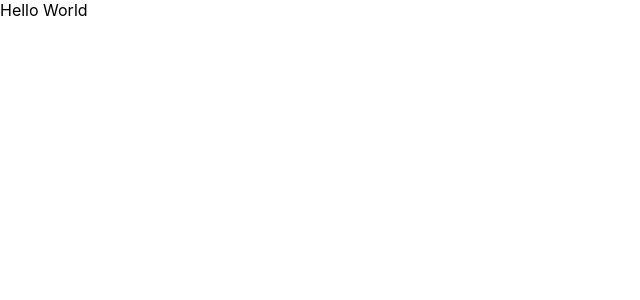
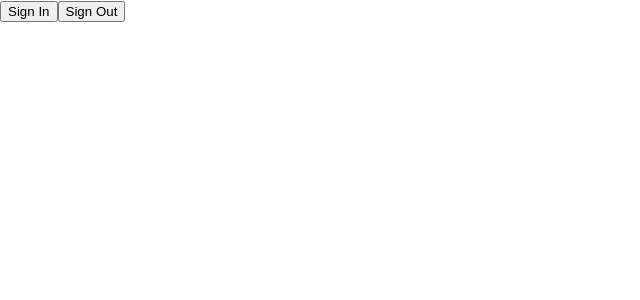
Before and after one commit to Josef37/screeps-client, a React (Create React App) app: page / in a window 1280 px wide. Shown: the top 300 px of the page, without its empty margins (0-640 px from the left). Built offline with nearby package versions, Linux system fonts and the light colour scheme.

Commit message:
:construction: Set up redux user slice (WIP)

```diff
--- a/package.json
+++ b/package.json
@@ -11,6 +11,7 @@
     "@types/node": "^12.12.67",
     "@types/react": "^16.9.51",
     "@types/react-dom": "^16.9.8",
+    "@types/react-redux": "^7.1.9",
     "react": "^16.13.1",
     "react-dom": "^16.13.1",
     "react-redux": "^7.2.1",
--- a/src/App.tsx
+++ b/src/App.tsx
@@ -1,10 +1,15 @@
 import React from 'react';
+import { useDispatch } from 'react-redux';
+import { signin, signout } from './redux/user/user.slice';
 
 function App() {
+  const dispatch = useDispatch()
+
   return (
-    <div className="App">
-      Hello World
-    </div>
+    <>
+      <button onClick={() => dispatch(signin({ name: 'John Doe', password: '1234' }))}>Sign In</button>
+      <button onClick={() => dispatch(signout())}>Sign Out</button>
+    </>
   );
 }
 
--- a/src/index.tsx
+++ b/src/index.tsx
@@ -1,11 +1,16 @@
 import React from 'react';
 import ReactDOM from 'react-dom';
+import { Provider } from "react-redux";
+import store from './redux/store'
+
+import App from './App';
 import './index.css';
-import App from './App';
 
 ReactDOM.render(
   <React.StrictMode>
-    <App />
+    <Provider store={store}>
+      <App />
+    </Provider>
   </React.StrictMode>,
   document.getElementById('root')
 );
--- /dev/null
+++ b/src/redux/root.reducer.ts
@@ -0,0 +1,10 @@
+import { combineReducers } from "@reduxjs/toolkit";
+import userReducer from "./user/user.slice";
+
+const rootReducer = combineReducers({
+    user: userReducer
+})
+
+export type RootState = ReturnType<typeof rootReducer>
+
+export default rootReducer
--- /dev/null
+++ b/src/redux/store.ts
@@ -0,0 +1,11 @@
+import { Action, configureStore, ThunkAction } from "@reduxjs/toolkit";
+import rootReducer, { RootState } from "./root.reducer";
+
+const store = configureStore({
+    reducer: rootReducer
+})
+
+export type AppDispatch = typeof store.dispatch
+export type AppThunk = ThunkAction<void, RootState, unknown, Action<string>>
+
+export default store
--- /dev/null
+++ b/src/redux/user/user.slice.ts
@@ -0,0 +1,79 @@
+import { createAsyncThunk, createSlice, PayloadAction } from "@reduxjs/toolkit";
+import { RootState } from "../root.reducer";
+
+/* Type Definitions */
+
+type User = Partial<{
+    _id: string,
+    email: string
+    username: string
+    cpu: number,
+    password: boolean,
+    gcl: number,
+    blocked: boolean,
+    money: number,
+    steam: {},
+    powerExperimentations: number,
+    powerExperimentationTime: number
+}>
+
+type UserCredentials = {
+    name: string,
+    password: string
+}
+
+type UserState = {
+    isLoading: boolean,
+    error?: string,
+    user?: User
+}
+
+
+/* Thunks */
+
+export const signin = createAsyncThunk(
+    'user/signin',
+    async (user: UserCredentials): Promise<User> => {
+        return { username: user.name, password: !!user.password }
+    }, {
+    condition: (_user, { getState }) => {
+        const state = getState() as RootState;
+        if (state.user.user || state.user.isLoading) return false;
+    }
+})
+
+
+/* Slice */
+
+const initialState: UserState = {
+    isLoading: false,
+};
+
+const userSlice = createSlice({
+    name: 'user',
+    initialState,
+    reducers: {
+        signout: (state) => {
+            delete state.user
+        }
+    },
+    extraReducers: builder => {
+        builder.addCase(signin.pending, (state) => {
+            state.isLoading = true
+            delete state.error
+        })
+        builder.addCase(signin.fulfilled, (state, action: PayloadAction<User>) => {
+            state.isLoading = false
+            delete state.error
+            state.user = action.payload;
+        })
+        builder.addCase(signin.rejected, (state, action) => {
+            state.isLoading = false
+            state.error = action.error.message;
+        })
+    }
+})
+
+export const { signout } = userSlice.actions
+
+export default userSlice.reducer
```
Also changed, not shown: 1 other file (tests, documents, lock files or other folders).
